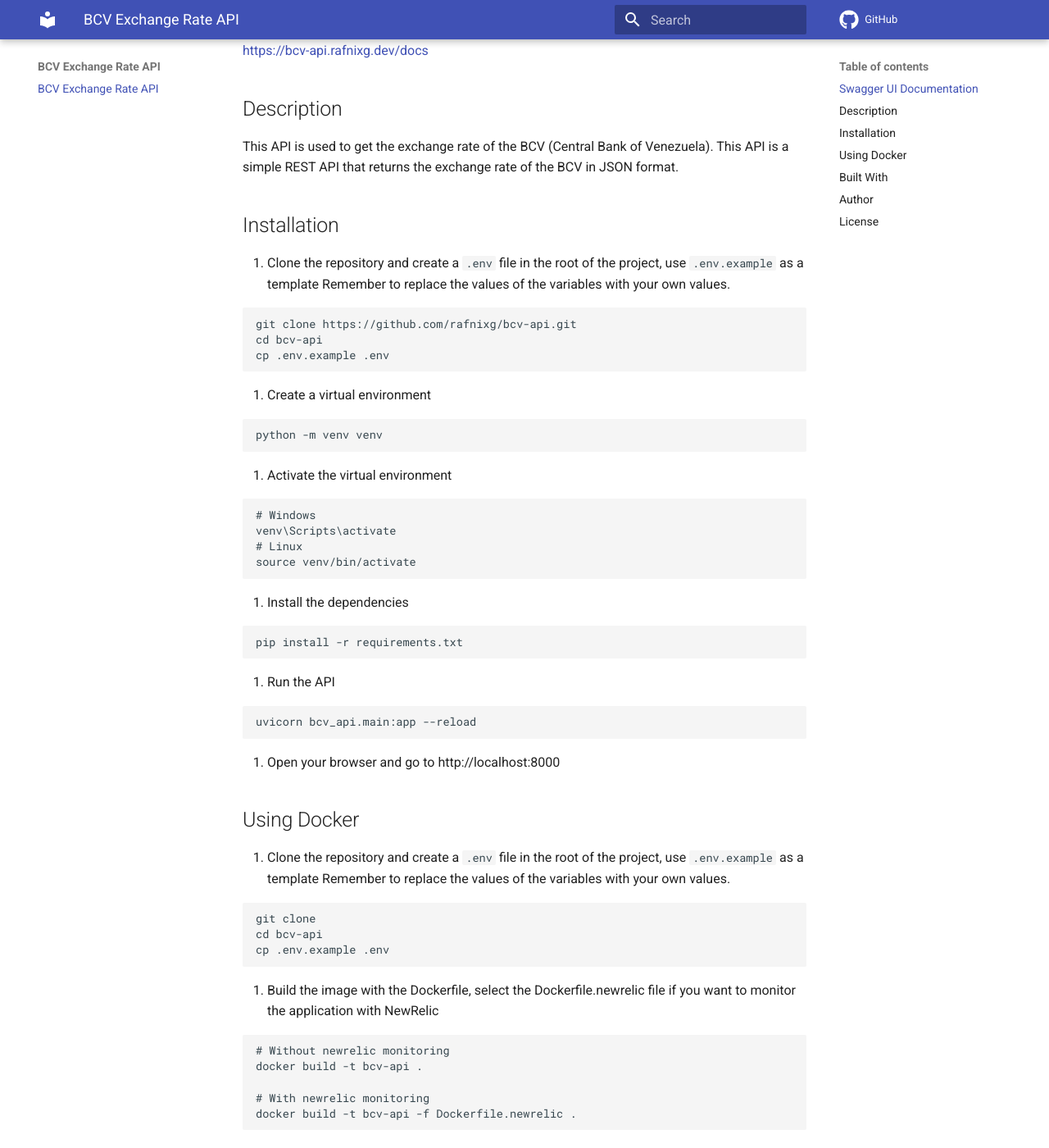
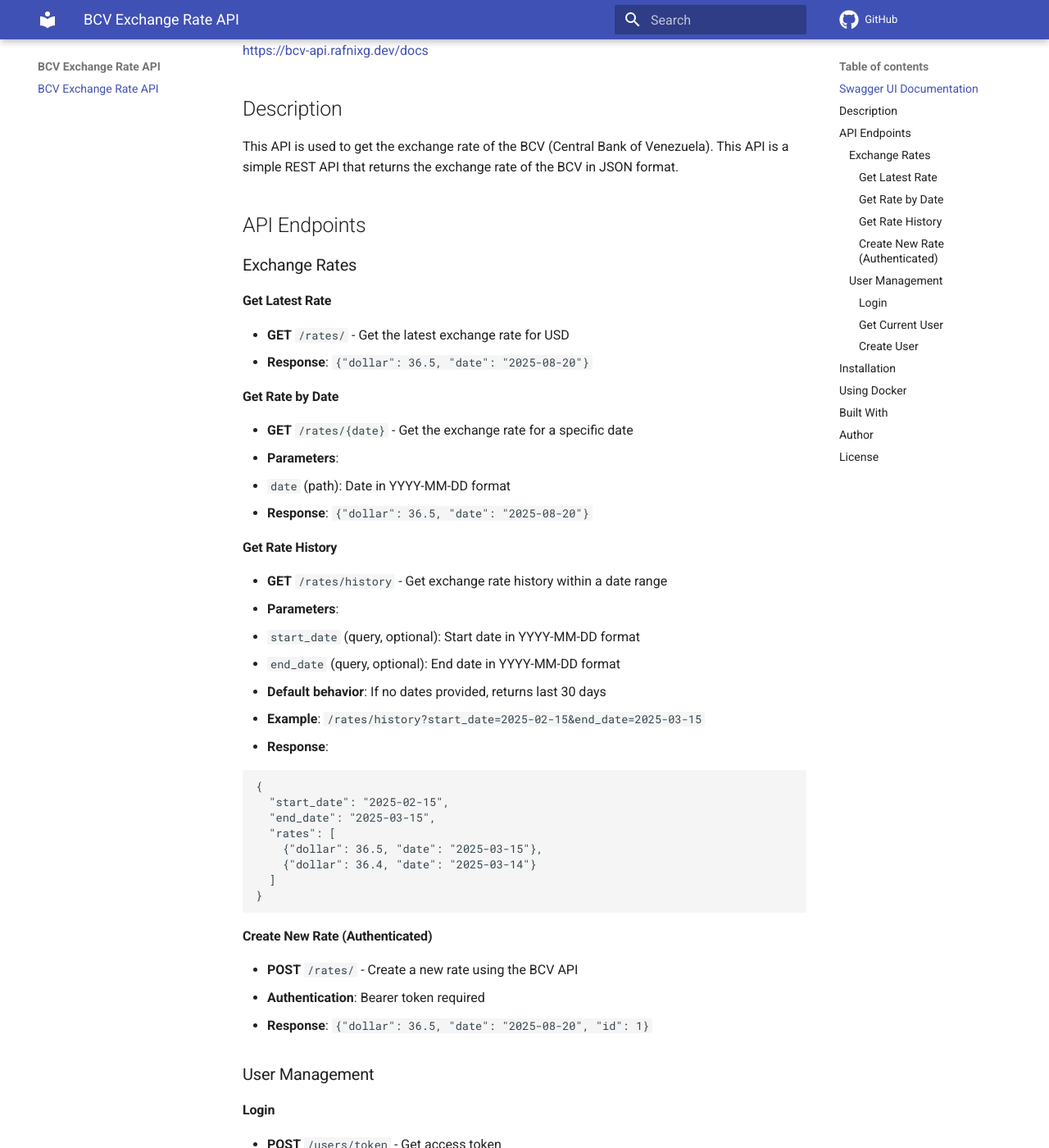
Before and after one commit to rafnixg/bcv-api, an MkDocs documentation site: the page built from docs/index.md, in a window 1280 px wide and 1400 px high, scrolled down 247 px. Shown: the whole window at 82% size. Built offline with MkDocs 1.6.1 and Material for MkDocs 9.7.7, drawn with Linux system fonts in a browser that asks for light colours; comment, search, counter and statistics services are not loaded; some of the changed text lies outside the part shown.

Commit message:
Update documentation for new history endpoint
Co-authored-by: rafnixg <10915285+rafnixg@users.noreply.github.com>

````diff
--- a/docs/index.md
+++ b/docs/index.md
@@ -9,6 +9,57 @@
 ## Description
 This API is used to get the exchange rate of the BCV (Central Bank of Venezuela).
 This API is a simple REST API that returns the exchange rate of the BCV in JSON format.
+
+## API Endpoints
+
+### Exchange Rates
+
+#### Get Latest Rate
+- **GET** `/rates/` - Get the latest exchange rate for USD
+- **Response**: `{"dollar": 36.5, "date": "2025-08-20"}`
+
+#### Get Rate by Date
+- **GET** `/rates/{date}` - Get the exchange rate for a specific date
+- **Parameters**:
+  - `date` (path): Date in YYYY-MM-DD format
+- **Response**: `{"dollar": 36.5, "date": "2025-08-20"}`
+
+#### Get Rate History
+- **GET** `/rates/history` - Get exchange rate history within a date range
+- **Parameters**:
+  - `start_date` (query, optional): Start date in YYYY-MM-DD format
+  - `end_date` (query, optional): End date in YYYY-MM-DD format
+- **Default behavior**: If no dates provided, returns last 30 days
+- **Example**: `/rates/history?start_date=2025-02-15&end_date=2025-03-15`
+- **Response**:
+```json
+{
+  "start_date": "2025-02-15",
+  "end_date": "2025-03-15",
+  "rates": [
+    {"dollar": 36.5, "date": "2025-03-15"},
+    {"dollar": 36.4, "date": "2025-03-14"}
+  ]
+}
+```
+
+#### Create New Rate (Authenticated)
+- **POST** `/rates/` - Create a new rate using the BCV API
+- **Authentication**: Bearer token required
+- **Response**: `{"dollar": 36.5, "date": "2025-08-20", "id": 1}`
+
+### User Management
+
+#### Login
+- **POST** `/users/token` - Get access token
+- **Parameters**: username/password form data
+- **Response**: `{"access_token": "...", "token_type": "bearer"}`
+
+#### Get Current User
+- **GET** `/users/me` - Get current user information (authenticated)
+
+#### Create User
+- **POST** `/users/` - Register a new user
 
 ## Installation
 1. Clone the repository and create a `.env` file in the root of the project, use `.env.example` as a template
````
Also changed, not shown: readme.md (+24 -0 lines), 1 other file.
